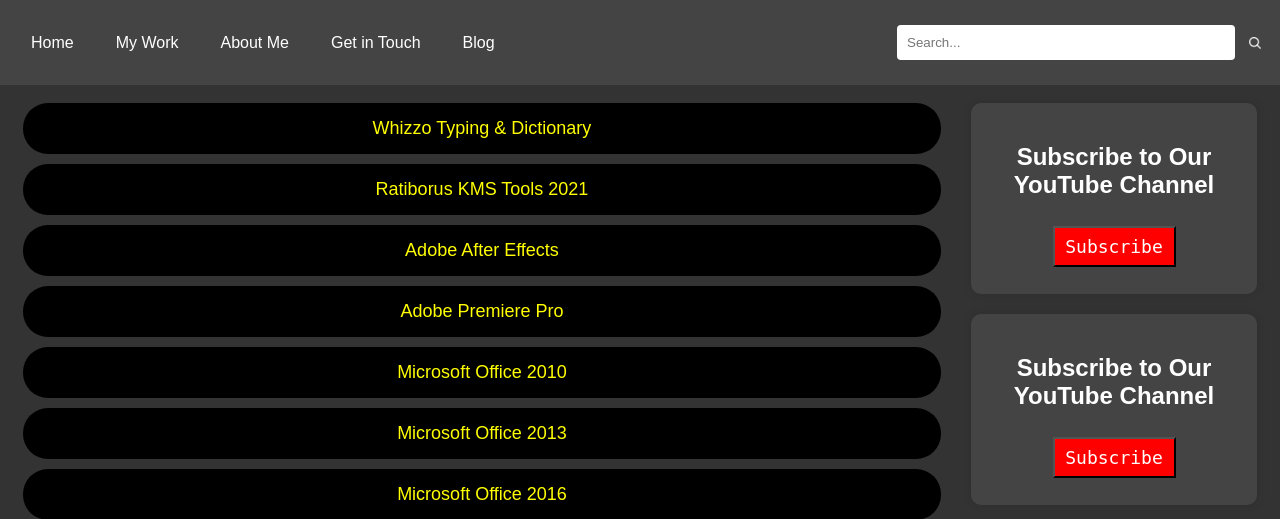
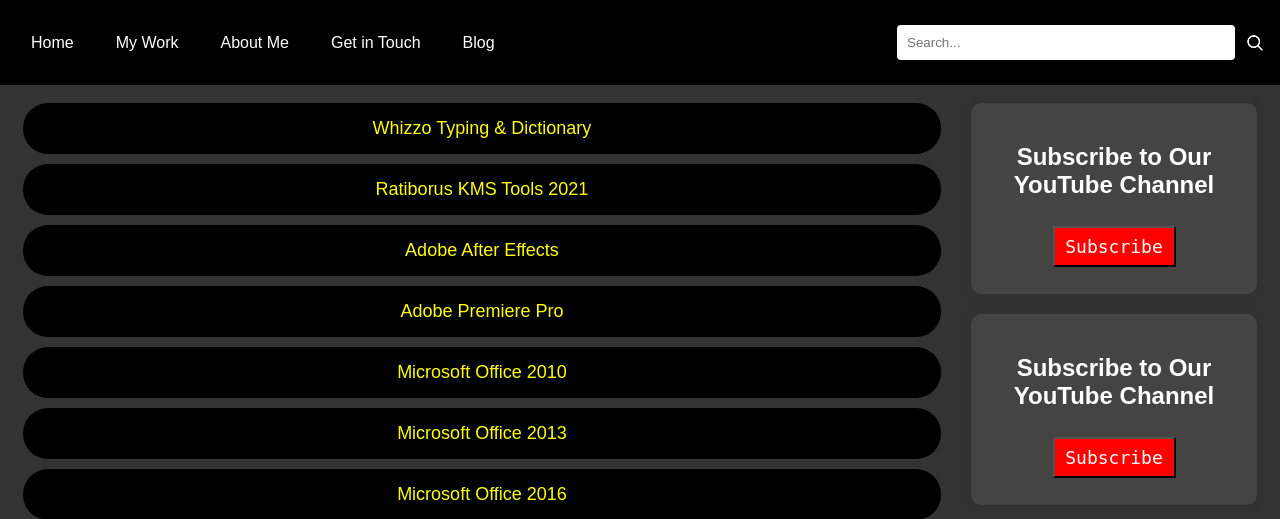
Before and after one commit to tinnaingoo/tcm-link, a PHP site: page / in a window 1280 px wide. Shown: the top 519 px of the page. Run offline with PHP 8.4, Linux system fonts and the light colour scheme; some web fonts are replaced.

Commit message:
Update menu.css

```diff
--- a/css/menu.css
+++ b/css/menu.css
@@ -1,5 +1,5 @@
 nav.menu {
-            background-color: #444;
+            background-color: #000;
             padding: 10px;
             display: flex;
             justify-content: space-between;
@@ -60,7 +60,7 @@ nav.menu {
 img.search-icon {
     width: 30px;
     height: 30px;
-    padding: 5px;
+    padding: 2px;
 }
         .toggle-nav {
             display: none;
```
